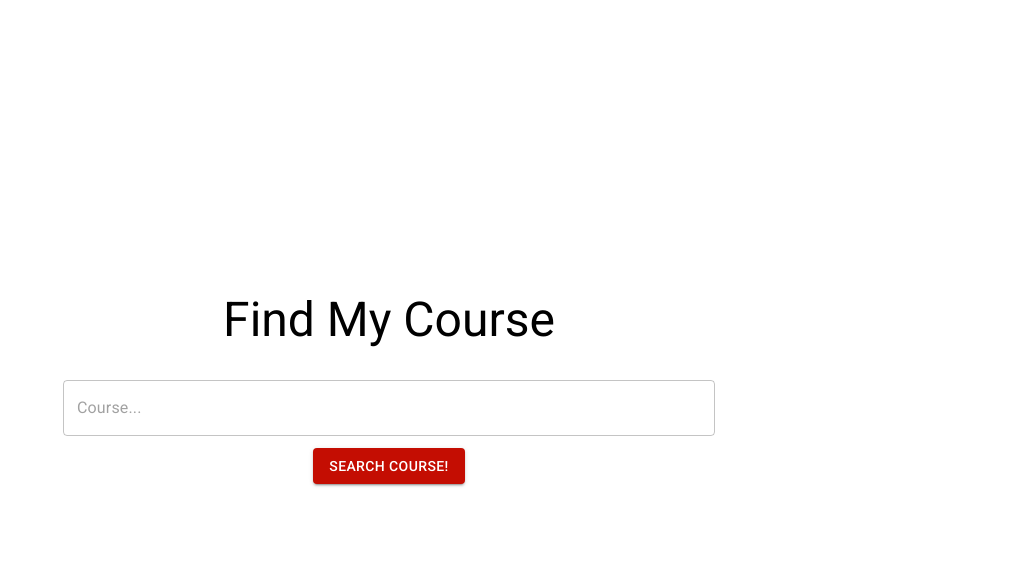
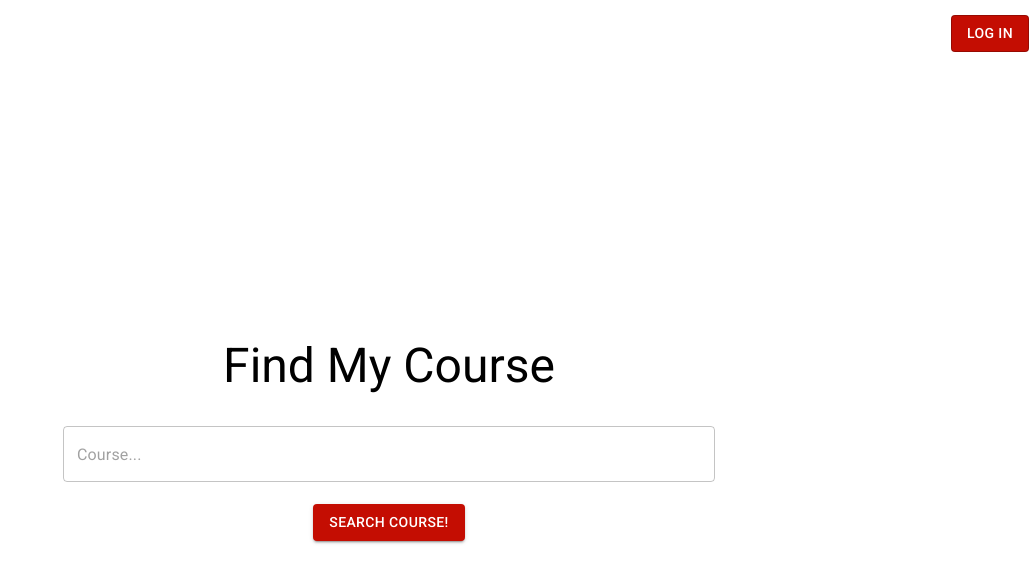
Before and after one commit to CS-506/FMC-Frontend, a React (Create React App) app: page / in a window 1280 px wide. Shown: the top 582 px of the page, without its empty margins (251-1280 px from the left). Built offline with nearby package versions, Linux system fonts and the light colour scheme.

Commit message:
Login added in HomePage

```diff
--- a/src/App.js
+++ b/src/App.js
@@ -96,7 +96,16 @@ export default function App() {
           />
         )}
       />
-      <Route exact path="/" component={HomePage} />
+      <Route
+        exact path="/"
+        render={ props => (
+          <HomePage {...props}
+            loginStat={loginStat}
+            user={userData}
+            auth={authenticate}
+            logout={logout}
+          />
+        )} />
     </Router>
   );
 }
--- a/src/components/Home.js
+++ b/src/components/Home.js
@@ -1,5 +1,6 @@
 import React, { useState, useReducer } from 'react';
-import { createMuiTheme,
+import {
+    createMuiTheme,
     makeStyles
 } from '@material-ui/core/styles';
 import {
@@ -8,16 +9,21 @@ import {
     TextField,
     Button,
     InputBase,
+    Menu,
+    MenuItem,
+    IconButton,
 } from "@material-ui/core/";
 import { red, white } from '@material-ui/core/colors';
 import Search from './Search';
 import { Link } from 'react-router-dom';
+import AccountCircle from '@material-ui/icons/AccountCircle';
+
 
 const useStyles = makeStyles((theme) => ({
     root: {
         flexGrow: 1,
         borderColor: "red",
-      },
+    },
     title: {
     },
     searchBox: {
@@ -51,13 +57,17 @@ function reducer(state, action) {
 
 
 
-export default function Home() {
+export default function Home(props) {
     const classes = useStyles();
 
     const [state, dispatch] = useReducer(reducer, initialState);
     const [keyWord, setKeyWord] = React.useState(" ");
     const [keySubject, setKeySubject] = React.useState(" ");
     const [keyInsturctor, setKeyInsturctor] = React.useState(" ");
+
+    const auth = true;
+    const [anchorEl, setAnchorEl] = React.useState(null);
+    const open = Boolean(anchorEl);
 
     function saveKey(newKeyWord) {
         setKeyWord(newKeyWord);
@@ -71,8 +81,78 @@ export default function Home() {
         setKeyInsturctor(newInst);
     }
 
+    const handleMenu = (event) => {
+        setAnchorEl(event.currentTarget);
+    };
+
+    const handleClose = () => {
+        setAnchorEl(null);
+    };
+
     return (
         <div className={classes.root}>
+
+            <Grid container justify="space-between" style={{ marginTop: 15, marginRight: 15 }}>
+            <Grid item></Grid>
+            <Grid item>
+                {props.loginStat === "LOGGED_IN" ? (
+                    <div className={classes.menuButton}>
+                        <IconButton
+                            aria-label="account of current user"
+                            aria-controls="menu-appbar"
+                            aria-haspopup="true"
+                            onClick={handleMenu}
+                            color="inherit"
+                            transformorigin={{
+                                vertical: 'top',
+                                horizontal: 'right',
+                            }}
+                        >
+                            <AccountCircle />
+                        </IconButton>
+                        <Menu
+                            id="menu-appbar"
+                            anchorEl={anchorEl}
+                            anchorOrigin={{
+                                vertical: 'top',
+                                horizontal: 'right',
+                            }}
+                            keepMounted
+                            transformOrigin={{
+                                vertical: 'top',
+                                horizontal: 'right',
+                            }}
+                            open={open}
+                            onClose={handleClose}
+                        >
+                            <MenuItem onClick={handleClose}>
+                                <Link to="/Profile"
+                                    style={{ textDecoration: 'none' }}
+                                >
+                                    Manage My Comments
+                      </Link>
+                            </MenuItem>
+
+                            <MenuItem onClick={() => props.logout()}>
+                                Log out
+                    </MenuItem>
+                        </Menu>
+                    </div>
+                ) : (
+                        <Button
+                            variant="outlined"
+                            style={{ color: 'white', background: '#c40d02' }}
+                            href="/login"
+                        >
+                            Log in
+                        </Button>
+                    )}
+            </Grid>
+            </Grid>
+
+
+
+
             <Grid
                 container
                 spacing={3}
@@ -86,7 +166,7 @@ export default function Home() {
                         Find My Course
                     </Typography>
                 </Grid>
-                <br/>
+                <br />
                 <Grid container spacing={0}>
                     <Grid item xs={3}></Grid>
                     <Grid item xs={6}>
@@ -119,7 +199,11 @@ export default function Home() {
                         <Button
                             className={classes.searchButton}
                             variant="contained"
-                            style={{background: '#c40d02', textDecoration: 'none'}}
+                            style={{
+                                background: '#c40d02',
+                                textDecoration: 'none',
+                                marginTop: 10,
+                            }}
                             textprimary="true"
                         >
                             Search Course!
```
